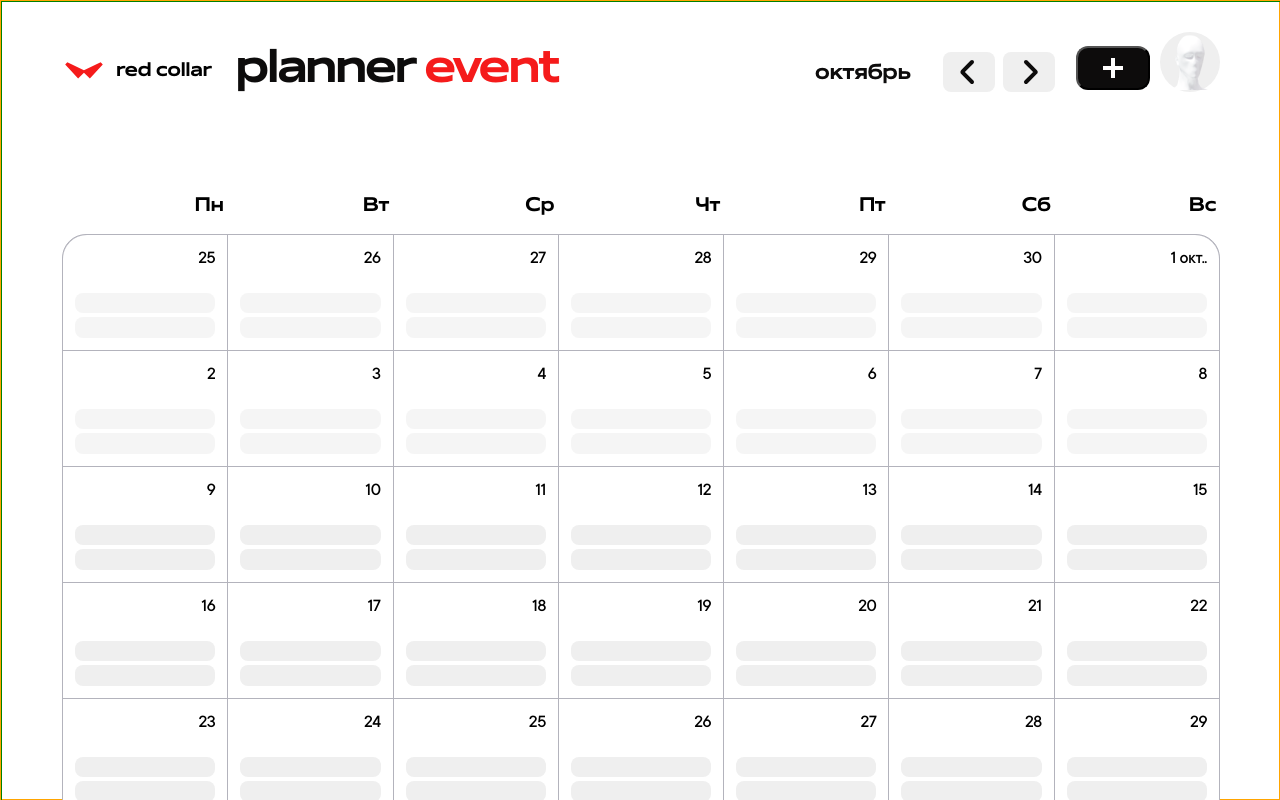
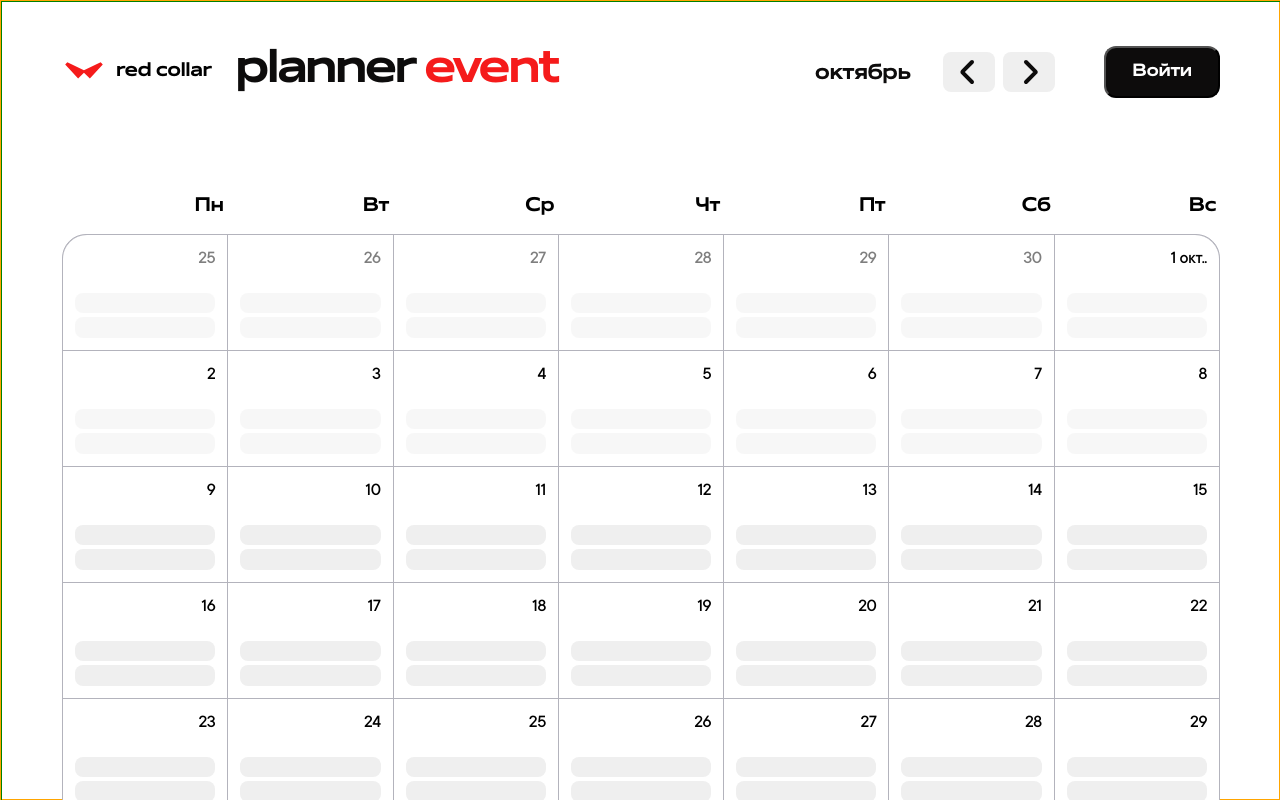
Before and after one commit to Iuliia-Bogdanova/calendar-planner, a React (Vite) app: page / in a window 1280 px wide. Shown: the top 800 px of the page. Built offline with nearby package versions, Linux system fonts and the light colour scheme.

Commit message:
monitor & calendar opacity doing

```diff
--- a/src/App.jsx
+++ b/src/App.jsx
@@ -1,4 +1,4 @@
-import React from "react";
+import React, { useState } from "react";
 import moment from "moment";
 import "moment/locale/ru";
 
@@ -15,14 +15,25 @@ function App() {
     const today = moment();
     const startDay = today.startOf("month").startOf("week").day(1);
 
+    const [currentMonth, setCurrentMonth] = useState(moment());
+
+    const changeMonth = (direction) => {
+        setCurrentMonth(currentMonth.clone().add(direction, 'months'));
+    };
+
     // window.moment = moment;
 
     return (
         <div className="App">
             <div className="container">
-                <Header />
-
-                <GridCalendar startDay={startDay} />
+                <Header currentMonth={currentMonth} changeMonth={changeMonth} />
+                <GridCalendar
+                    startDay={currentMonth
+                        .clone()
+                        .startOf("month")
+                        .startOf("week")
+                        .day(1)}
+                />
             </div>
         </div>
     );
--- a/src/components/GridCalendar/Calendar/Calendar.jsx
+++ b/src/components/GridCalendar/Calendar/Calendar.jsx
@@ -6,12 +6,10 @@ import st from "./styles.module.scss";
 
 moment.locale("ru");
 
-// const isCurrentDay = (day) => true;
-
 const Calendar = ({ startDay }) => {
     const totalDays = 42;
     const day = startDay.clone().subtract(1, "day");
-    const daysArray = [...Array(42)].map(() => day.add(1, "day").clone());
+    const daysArray = [...Array(totalDays)].map(() => day.add(1, "day").clone());
 
     console.log(daysArray);
 
@@ -24,24 +22,23 @@ const Calendar = ({ startDay }) => {
         <div className={st.cellsWrapper}>
             {daysArray.map((dayItem) => (
                 <div className={st.cells} key={dayItem.format("DDMMYYY")}>
-                    {dayItem.date() === 1
-                        ? dayItem.format("D MMM.")
-                        : dayItem.format("D")}
-
+                    <span style={{ opacity: dayItem.isSame(moment(), "month") ? 1 : 0.5 }}>
+                        {dayItem.date() === 1
+                            ? dayItem.format("D MMM.")
+                            : dayItem.format("D")}
+                    </span>
                     <p
                         className={st.event}
-                        style={{ opacity: isPastEvent(dayItem) ? 0.6 : 1 }}
+                        style={{ opacity: isPastEvent(dayItem) ? 0.5 : 1 }}
                     >
                         {/* event1 */}
                     </p>
                     <p
                         className={st.event}
-                        style={{ opacity: isPastEvent(dayItem) ? 0.6 : 1 }}
+                        style={{ opacity: isPastEvent(dayItem) ? 0.5 : 1 }}
                     >
                         {/* event2 */}
                     </p>
-                    {/* <p className={st.event}>event1</p>
-                    <p className={st.event}>event2</p> */}
                 </div>
             ))}
         </div>
--- a/src/components/Header/Header.jsx
+++ b/src/components/Header/Header.jsx
@@ -15,7 +15,7 @@ console.log(moment.locale());
 
 const today = moment();
 
-function Header() {
+function Header({ currentMonth, changeMonth }) {
     return (
         <ul className={st.wrapper}>
             <li>
@@ -23,11 +23,14 @@ function Header() {
             </li>
             <li></li>
             <li>
-                <Monitor today={today} />
+                <Monitor
+                    currentMonth={currentMonth}
+                    changeMonth={changeMonth}
+                />
             </li>
             <li>
-                {/* <InactiveUser /> */}
-                <ActiveUser />
+                <InactiveUser />
+                {/* <ActiveUser /> */}
             </li>
         </ul>
     );
--- a/src/components/Header/Monitor/Monitor.jsx
+++ b/src/components/Header/Monitor/Monitor.jsx
@@ -1,18 +1,23 @@
 import React from 'react';
+import moment from 'moment';
 
 import st from "./styles.module.scss";
 import leftArrow from "/left-arrow.svg";
 import rightArrow from "/right-arrow.svg";
 
-
-function Monitor({today}) {
+function Monitor({ currentMonth, changeMonth }) {
+    const today = moment();
     return (
         <div className={st.monitor}>
-            <p className={st.month}>{today.format('MMMM')}</p>
-            <button className={st.leftArrow}>
+            <p className={st.month}>
+                {currentMonth.year() === today.year()
+                    ? currentMonth.format("MMMM")
+                    : currentMonth.format("MMMM YYYY")}
+            </p>
+            <button className={st.leftArrow} onClick={() => changeMonth(-1)}>
                 <img src={leftArrow} />
             </button>
-            <button className={st.rightArrow}>
+            <button className={st.rightArrow} onClick={() => changeMonth(1)}>
                 <img src={rightArrow} />
             </button>
         </div>
```
